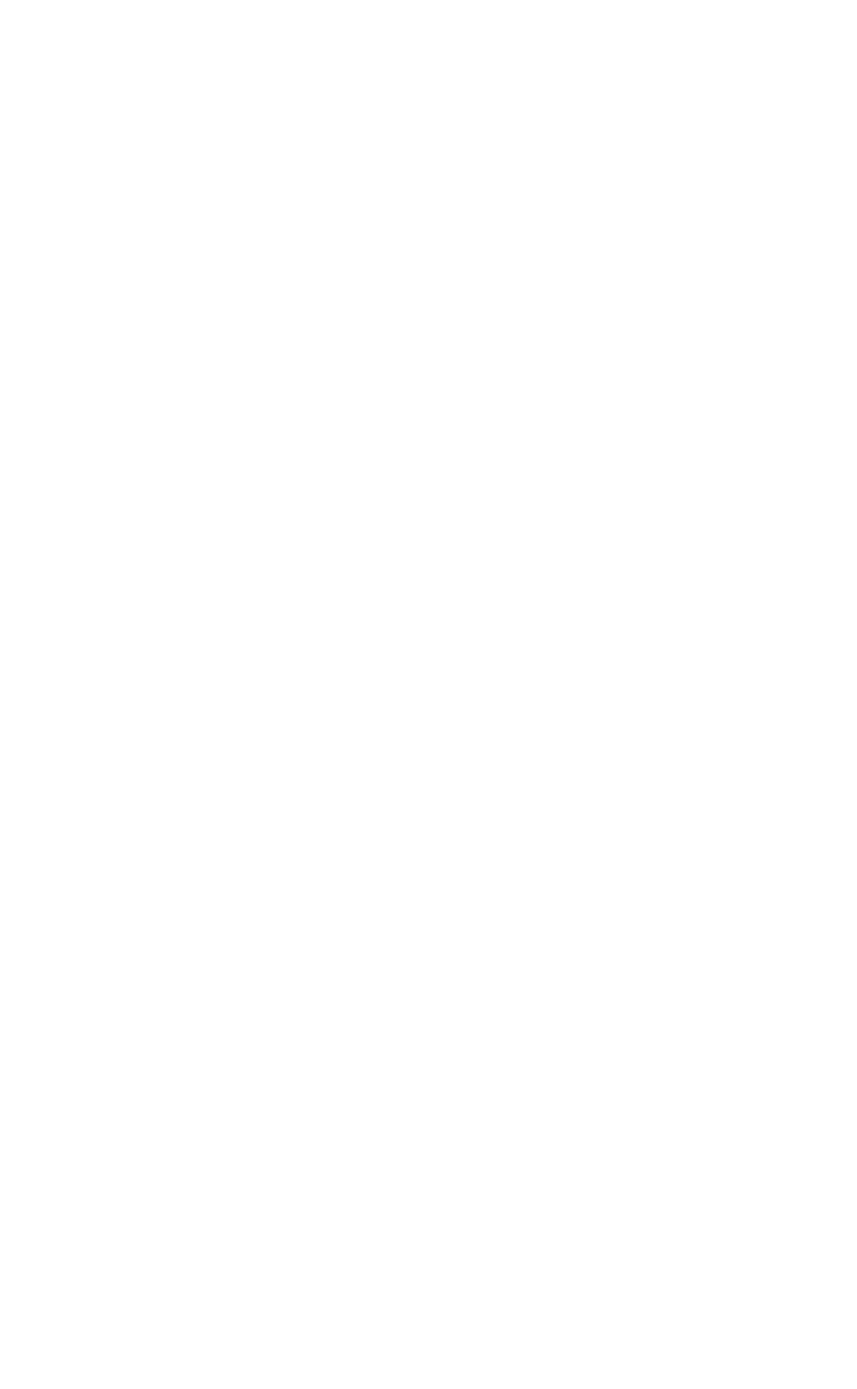
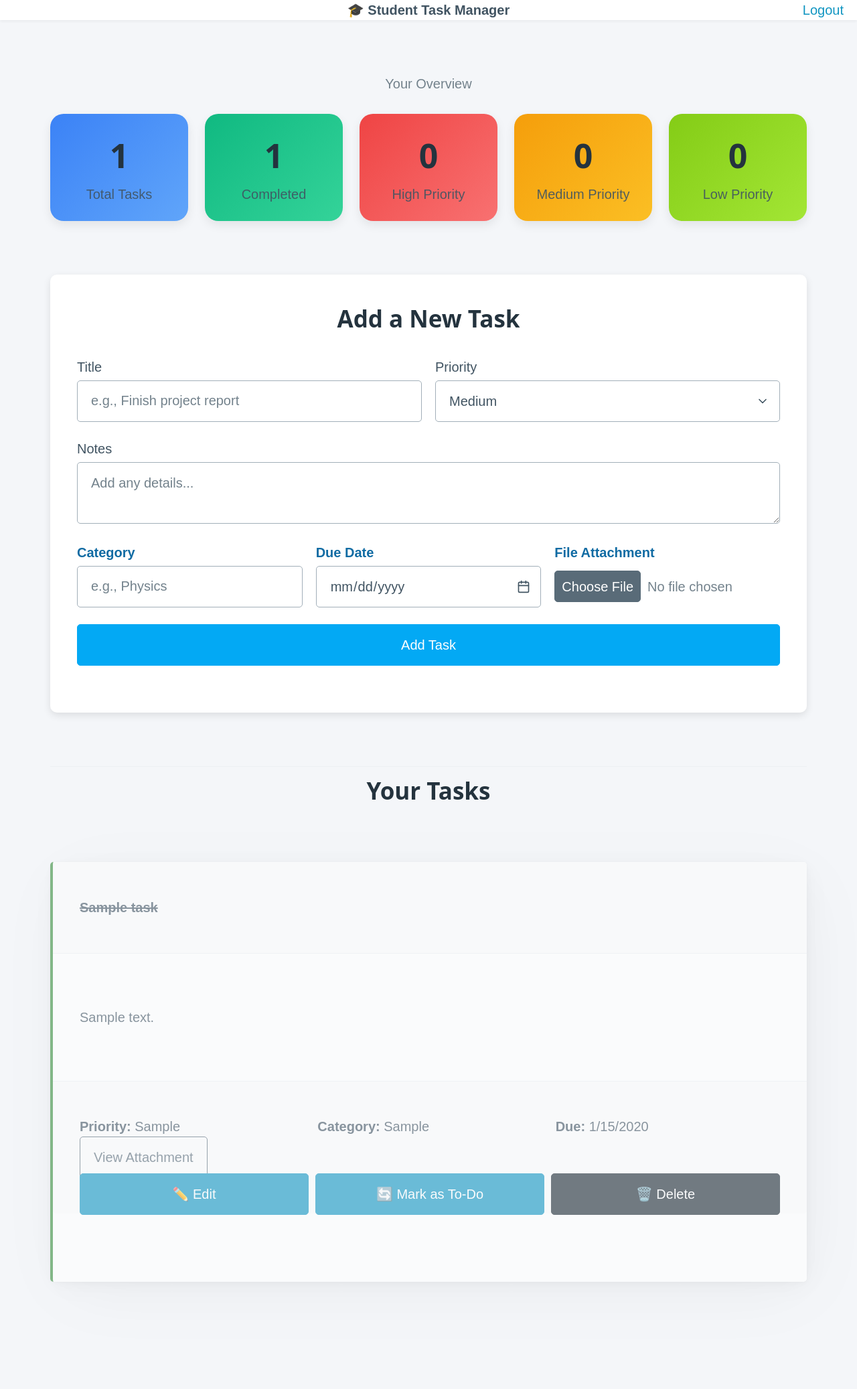
Before and after one commit to Eswar-15/student-task-manager, a Flask app: page /dashboard in a window 1280 px wide. Before the commit the page is empty. Shown: the whole page at 67% size. Before the commit the page ends 800 px from the top, so only its background shows below. Run offline with Flask 3, Linux system fonts and the light colour scheme; a user stored in the database is signed in; tables that the repository leaves empty hold one stand-in row (values such as "Sample post").

Commit message:
feat: Complete fully interactive frontend dashboard

```diff
--- a/app.py
+++ b/app.py
@@ -1,5 +1,5 @@
 import os # NEW import for file paths
-from flask import Flask, request, jsonify, render_template, send_from_directory # Add send_from_directory
+from flask import Flask, request, jsonify, render_template, send_from_directory, redirect, url_for
 from flask_sqlalchemy import SQLAlchemy
 from werkzeug.security import generate_password_hash, check_password_hash
 from werkzeug.utils import secure_filename # NEW import for secure filenames
@@ -112,7 +112,12 @@ def get_tasks():
 # ... (The rest of your code: login, register, update, delete, stats, etc. remains the same) ...
 @app.route('/')
 def index():
-    return "Hello, World!"
+    # If the user is already logged in, send them to the dashboard
+    if current_user.is_authenticated:
+        return redirect(url_for('dashboard'))
+    # If they are not logged in, send them to the login page
+    else:
+        return redirect(url_for('login_page'))
 
 @app.route('/register', methods=['POST'])
 def register():
@@ -133,6 +138,11 @@ def login():
     login_user(user)
     return jsonify({'message': 'Login successful!'})
 
+@app.route('/logout')
+@login_required
+def logout():
+    logout_user()
+    return redirect(url_for('login_page'))
 
 @app.route('/api/tasks/<int:task_id>', methods=['PUT'])
 @login_required
@@ -140,7 +150,7 @@ def update_task(task_id):
     task = Task.query.get(task_id)
     if not task or task.owner != current_user:
         return jsonify({'message': 'Task not found or permission denied!'}), 404
-    task.is_complete = True
+    task.is_complete = not task.is_complete # This will toggle the status
     db.session.commit()
     return jsonify({'message': 'Task marked as complete!'})
 
@@ -154,6 +164,28 @@ def delete_task(task_id):
     db.session.commit()
     return jsonify({'message': 'Task deleted successfully!'})
 
+@app.route('/api/tasks/<int:task_id>/edit', methods=['PUT'])
+@login_required
+def edit_task(task_id):
+    task = Task.query.get(task_id)
+    if not task or task.owner != current_user:
+        return jsonify({'message': 'Task not found or permission denied!'}), 404
+
+    data = request.get_json()
+    task.title = data.get('title', task.title)
+    task.notes = data.get('notes', task.notes)
+    task.priority = data.get('priority', task.priority)
+    task.category = data.get('category', task.category)
+
+    due_date_str = data.get('due_date')
+    if due_date_str:
+        # Check for empty string before converting
+        task.due_date = datetime.fromisoformat(due_date_str) if due_date_str else None
+    else:
+        task.due_date = None
+
+    db.session.commit()
+    return jsonify({'message': 'Task updated successfully!'})
 
 @app.route('/api/stats', methods=['GET'])
 @login_required
--- a/static/js/dashboard.js
+++ b/static/js/dashboard.js
@@ -0,0 +1,194 @@
+document.addEventListener("DOMContentLoaded", () => {
+  const taskListContainer = document.getElementById("task-list-container");
+  const addTaskForm = document.getElementById("add-task-form");
+  const editModal = document.getElementById("edit-modal");
+  const editForm = document.getElementById("edit-task-form");
+  let currentTasks = []; // Variable to store tasks for easy access
+
+  // --- FUNCTIONS TO FETCH AND RENDER DATA ---
+
+  const fetchStats = async () => {
+    const response = await fetch("/api/stats");
+    if (!response.ok) return;
+    const stats = await response.json();
+    document.getElementById("stats-total").textContent = stats.total;
+    document.getElementById("stats-completed").textContent = stats.completed;
+    document.getElementById("stats-high").textContent = stats.high;
+    document.getElementById("stats-medium").textContent = stats.medium;
+    document.getElementById("stats-low").textContent = stats.low;
+  };
+
+  const fetchTasks = async () => {
+    const response = await fetch("/api/tasks");
+    if (!response.ok) return;
+    const data = await response.json();
+    currentTasks = data.tasks; // Save the latest tasks
+
+    taskListContainer.innerHTML = "";
+    if (currentTasks.length === 0) {
+      taskListContainer.innerHTML = "<p>No tasks yet. Add one above!</p>";
+    } else {
+      currentTasks.forEach((task) => {
+        const taskArticle = document.createElement("article");
+        if (task.is_complete) {
+          taskArticle.classList.add("completed-task");
+        }
+
+        taskArticle.innerHTML = `
+                    <header><strong>${task.title}</strong></header>
+                    <p>${task.notes || "<em>No notes.</em>"}</p>
+                    <footer>
+                        <div class="grid">
+                            <div><strong>Priority:</strong> ${
+                              task.priority
+                            }</div>
+                            <div><strong>Category:</strong> ${
+                              task.category || "N/A"
+                            }</div>
+                            <div><strong>Due:</strong> ${
+                              task.due_date
+                                ? new Date(task.due_date).toLocaleDateString()
+                                : "N/A"
+                            }</div>
+                        </div>
+                        ${
+                          task.attachment_filename
+                            ? `<a href="/uploads/${task.attachment_filename}" target="_blank" role="button" class="secondary outline">View Attachment</a>`
+                            : ""
+                        }
+                    </footer>
+                    <div class="task-actions">
+                        <button class="edit-btn" data-task-id="${
+                          task.id
+                        }">✏️ Edit</button>
+                        <button class="complete-btn" data-task-id="${task.id}">
+                            ${
+                              task.is_complete
+                                ? "🔄 Mark as To-Do"
+                                : "✅ Mark as Complete"
+                            }
+                        </button>
+                        <button class="delete-btn contrast" data-task-id="${
+                          task.id
+                        }">🗑️ Delete</button>
+                    </div>
+                `;
+        taskListContainer.appendChild(taskArticle);
+      });
+    }
+  };
+
+  // --- EVENT LISTENERS ---
+
+  if (addTaskForm) {
+    addTaskForm.addEventListener("submit", async (e) => {
+      e.preventDefault();
+      const formData = new FormData(addTaskForm);
+      const dateValue = formData.get("due_date");
+      if (dateValue) {
+        formData.set("due_date", new Date(dateValue).toISOString());
+      }
+
+      const response = await fetch("/api/tasks", {
+        method: "POST",
+        body: formData,
+      });
+      if (response.ok) {
+        addTaskForm.reset();
+        fetchTasks();
+        fetchStats();
+      } else {
+        alert("Error adding task.");
+      }
+    });
+  }
+
+  if (taskListContainer) {
+    taskListContainer.addEventListener("click", async (e) => {
+      const target = e.target;
+      const taskId = target.dataset.taskId;
+
+      // Handle Complete/Unmark
+      if (target.classList.contains("complete-btn")) {
+        const response = await fetch(`/api/tasks/${taskId}`, { method: "PUT" });
+        if (response.ok) {
+          fetchTasks();
+          fetchStats();
+        }
+      }
+
+      // Handle Delete
+      if (target.classList.contains("delete-btn")) {
+        if (confirm("Are you sure you want to delete this task?")) {
+          const response = await fetch(`/api/tasks/${taskId}`, {
+            method: "DELETE",
+          });
+          if (response.ok) {
+            fetchTasks();
+            fetchStats();
+          }
+        }
+      }
+
+      // Handle Edit button click (to open modal)
+      if (target.classList.contains("edit-btn")) {
+        const taskToEdit = currentTasks.find((task) => task.id == taskId);
+        if (taskToEdit) {
+          document.getElementById("edit-task-id").value = taskToEdit.id;
+          document.getElementById("edit-title").value = taskToEdit.title;
+          document.getElementById("edit-notes").value = taskToEdit.notes;
+          document.getElementById("edit-priority").value = taskToEdit.priority;
+          document.getElementById("edit-category").value = taskToEdit.category;
+          document.getElementById("edit-due_date").value = taskToEdit.due_date
+            ? taskToEdit.due_date.split("T")[0]
+            : "";
+          editModal.showModal();
+        }
+      }
+    });
+  }
+
+  // Handle Edit form submission
+  if (editForm) {
+    editForm.addEventListener("submit", async (e) => {
+      e.preventDefault();
+      const taskId = document.getElementById("edit-task-id").value;
+      const updatedData = {
+        title: document.getElementById("edit-title").value,
+        notes: document.getElementById("edit-notes").value,
+        priority: document.getElementById("edit-priority").value,
+        category: document.getElementById("edit-category").value,
+        due_date: document.getElementById("edit-due_date").value
+          ? new Date(
+              document.getElementById("edit-due_date").value
+            ).toISOString()
+          : null,
+      };
+
+      const response = await fetch(`/api/tasks/${taskId}/edit`, {
+        method: "PUT",
+        headers: { "Content-Type": "application/json" },
+        body: JSON.stringify(updatedData),
+      });
+
+      if (response.ok) {
+        editModal.close();
+        fetchTasks();
+      } else {
+        alert("Failed to update task.");
+      }
+    });
+  }
+
+  // Handle closing the modal
+  if (editModal) {
+    const closeModalButton = editModal.querySelector(".close");
+    closeModalButton.addEventListener("click", () => {
+      editModal.close();
+    });
+  }
+
+  // --- INITIAL PAGE LOAD ---
+  fetchStats();
+  fetchTasks();
+});
--- a/templates/index.html
+++ b/templates/index.html
@@ -0,0 +1,253 @@
+<!DOCTYPE html>
+<html lang="en" data-theme="light">
+  <head>
+    <meta charset="UTF-8" />
+    <meta name="viewport" content="width=device-width, initial-scale=1.0" />
+    <title>Dashboard - Student Task Manager</title>
+    <link
+      rel="stylesheet"
+      href="https://cdn.jsdelivr.net/npm/@picocss/pico@1/css/pico.min.css"
+    />
+
+    <style>
+      /* General Styles */
+      body {
+        background-color: #f4f6f9;
+        font-family: "Poppins", sans-serif;
+      }
+      nav {
+        background-color: white;
+        box-shadow: 0 2px 4px rgba(0, 0, 0, 0.05);
+      }
+      /* Add these new styles */
+      nav {
+        display: grid;
+        grid-template-columns: 1fr auto 1fr; /* Creates three columns: left, center, right */
+        align-items: center;
+        padding: 0 2rem; /* Adds some spacing on the sides */
+      }
+      .nav-center {
+        justify-self: center; /* Centers the item in the middle column */
+      }
+      .nav-right {
+        justify-self: end; /* Pushes the item in the right column to the far right */
+      }
+      h2 {
+        text-align: center;
+        margin-bottom: 1.5rem;
+      }
+
+      /* --- STYLES FOR YOUR NEW STATS CARDS --- */
+      .overview {
+        display: grid;
+        grid-template-columns: repeat(auto-fit, minmax(180px, 1fr));
+        gap: 25px;
+      }
+      .card {
+        border-radius: 20px;
+        padding: 25px 20px;
+        text-align: center;
+        color: #fff;
+        box-shadow: 0 6px 15px rgba(0, 0, 0, 0.08);
+        transition: 0.3s;
+      }
+      .card:hover {
+        transform: translateY(-5px);
+        box-shadow: 0 10px 20px rgba(0, 0, 0, 0.12);
+      }
+      .card h2 {
+        font-size: 2.5rem;
+        margin: 0 0 5px;
+        font-weight: 700;
+      }
+      .card p {
+        font-size: 1rem;
+        margin: 0;
+        opacity: 0.9;
+      }
+      .total {
+        background: linear-gradient(135deg, #3b82f6, #60a5fa);
+      }
+      .completed {
+        background: linear-gradient(135deg, #10b981, #34d399);
+      }
+      .high {
+        background: linear-gradient(135deg, #ef4444, #f87171);
+      }
+      .medium {
+        background: linear-gradient(135deg, #f59e0b, #fbbf24);
+      }
+      .low {
+        background: linear-gradient(135deg, #84cc16, #a3e635);
+      }
+
+      /* --- STYLES FOR YOUR "ADD TASK" FORM (These are kept) --- */
+      .form-card {
+        background-color: white;
+        padding: 2rem;
+        border-radius: 10px;
+        box-shadow: 0 4px 12px rgba(0, 0, 0, 0.1);
+        margin-top: 2rem;
+        margin-bottom: 2rem;
+      }
+      .custom-label {
+        font-weight: bold;
+        color: #106ba3;
+      }
+      .sky-blue-btn {
+        background-color: #03a9f4;
+        border-color: #03a9f4;
+        color: white;
+      }
+
+      /* --- STYLES FOR YOUR TASK LIST (These are from before) --- */
+      .task-actions {
+        margin-top: 1rem;
+        display: flex;
+        gap: 0.5rem;
+      }
+      .completed-task {
+        opacity: 0.6;
+        border-left: 4px solid #388e3c;
+      }
+      .completed-task header {
+        text-decoration: line-through;
+      }
+    </style>
+  </head>
+  <body>
+    <nav class="container-fluid">
+      <div class="nav-left"></div>
+      <div class="nav-center">
+        <strong>🎓 Student Task Manager</strong>
+      </div>
+      <div class="nav-right">
+        <a href="{{ url_for('logout') }}">Logout</a>
+      </div>
+    </nav>
+
+    <main class="container">
+      <section>
+        <hgroup>
+          <h2 style="text-align: center">Your Overview</h2>
+        </hgroup>
+        <div class="overview">
+          <div class="card total">
+            <h2 id="stats-total">0</h2>
+            <p>Total Tasks</p>
+          </div>
+          <div class="card completed">
+            <h2 id="stats-completed">0</h2>
+            <p>Completed</p>
+          </div>
+          <div class="card high">
+            <h2 id="stats-high">0</h2>
+            <p>High Priority</p>
+          </div>
+          <div class="card medium">
+            <h2 id="stats-medium">0</h2>
+            <p>Medium Priority</p>
+          </div>
+          <div class="card low">
+            <h2 id="stats-low">0</h2>
+            <p>Low Priority</p>
+          </div>
+        </div>
+      </section>
+
+      <section>
+        <article class="form-card">
+          <h2>Add a New Task</h2>
+          <form id="add-task-form">
+            <div class="grid">
+              <label for="title"
+                >Title
+                <input
+                  type="text"
+                  id="title"
+                  name="title"
+                  placeholder="e.g., Finish project report"
+                  required
+                />
+              </label>
+              <label for="priority"
+                >Priority
+                <select id="priority" name="priority" required>
+                  <option value="low">Low</option>
+                  <option value="medium" selected>Medium</option>
+                  <option value="high">High</option>
+                </select>
+              </label>
+            </div>
+            <label for="notes">Notes</label>
+            <textarea
+              id="notes"
+              name="notes"
+              placeholder="Add any details..."
+            ></textarea>
+            <div class="grid">
+              <label for="category" class="custom-label"
+                >Category
+                <input
+                  type="text"
+                  id="category"
+                  name="category"
+                  placeholder="e.g., Physics"
+                />
+              </label>
+              <label for="due_date" class="custom-label"
+                >Due Date
+                <input type="date" id="due_date" name="due_date" />
+              </label>
+              <label for="attachment" class="custom-label"
+                >File Attachment
+                <input type="file" id="attachment" name="attachment" />
+              </label>
+            </div>
+            <button type="submit" class="sky-blue-btn">Add Task</button>
+          </form>
+        </article>
+      </section>
+
+      <hr />
+      <h2>Your Tasks</h2>
+      <section id="task-list-container"></section>
+      <dialog id="edit-modal">
+        <article>
+          <header>
+            <a href="#close" aria-label="Close" class="close"></a>
+            <h2>Edit Task</h2>
+          </header>
+          <form id="edit-task-form">
+            <input type="hidden" id="edit-task-id" name="taskId" />
+
+            <label for="edit-title">Title</label>
+            <input type="text" id="edit-title" name="title" required />
+
+            <label for="edit-priority">Priority</label>
+            <select id="edit-priority" name="priority" required>
+              <option value="low">Low</option>
+              <option value="medium">Medium</option>
+              <option value="high">High</option>
+            </select>
+
+            <label for="edit-notes">Notes</label>
+            <textarea id="edit-notes" name="notes"></textarea>
+
+            <label for="edit-category">Category</label>
+            <input type="text" id="edit-category" name="category" />
+
+            <label for="edit-due_date">Due Date</label>
+            <input type="date" id="edit-due_date" name="due_date" />
+
+            <footer>
+              <button type="submit">Save Changes</button>
+            </footer>
+          </form>
+        </article>
+      </dialog>
+    </main>
+
+    <script src="{{ url_for('static', filename='js/dashboard.js') }}"></script>
+  </body>
+</html>
```
Also changed, not shown: templates/login.html (+18 -5 lines), templates/register.html (+17 -3 lines), uploads/logo.png (added), 1 other file.
